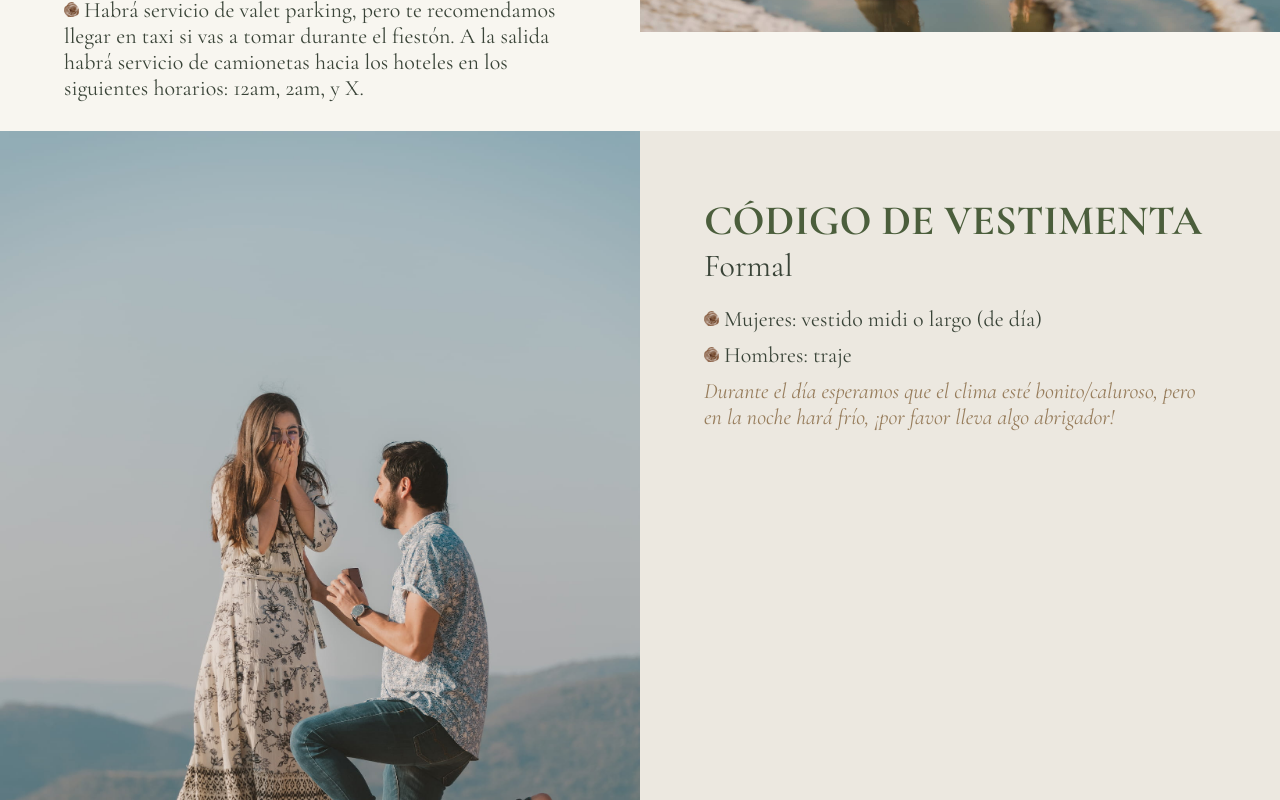
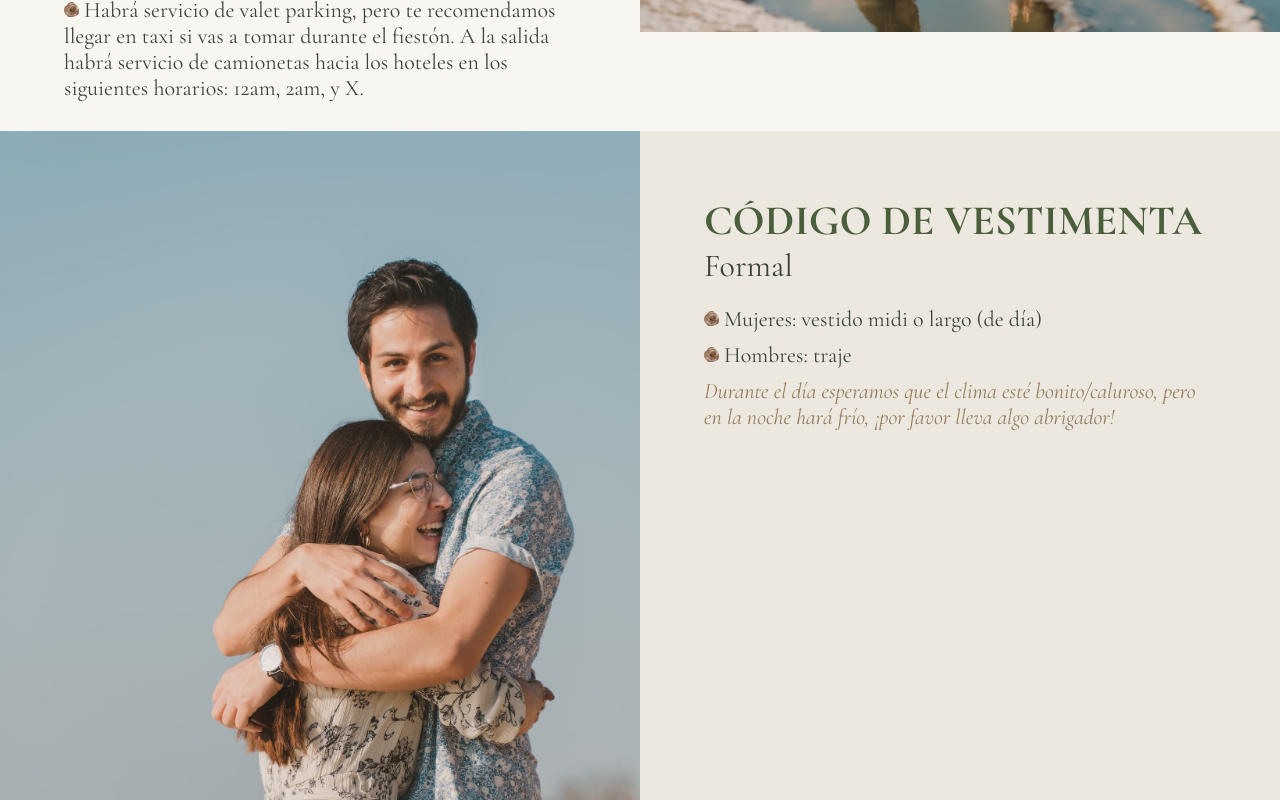
Before and after one commit to richipargo/nadia-stefan, a React (Vite) app: page /boda in a window 1280 px wide. Shown: the part 1220-2020 px from the top of the page. Built offline with nearby package versions, Linux system fonts and the light colour scheme.

Commit message:
Update Boda images

```diff
--- a/src/components/Boda.jsx
+++ b/src/components/Boda.jsx
@@ -63,11 +63,6 @@ const Boda = () => {
                 </li>
               </ul>
             </div>
-            {/* <img
-              className="entrance-img"
-              src="./public/xolatlaco1.png"
-              alt="Puerta grande de madera en la entrada de Jardín Xolatlaco."
-            /> */}
           </div>
           <div className="ceremonia-recepcion-img-container">
             <img
@@ -82,7 +77,7 @@ const Boda = () => {
       <div className="dresscode-container">
         <div className="dresscode">
           <div className="dresscode-img-container">
-            <img className="dresscode-img" src="./MER_5764.jpg" alt="Nadia y Stefan en Oaxaca" />
+            <img className="dresscode-img" src="./MER_5845.jpg" alt="Nadia y Stefan en Oaxaca" />
           </div>
           <div className="dresscode-text">
             <h2>Código de vestimenta</h2>
```
Also changed, not shown: public/MER_5732.jpg (added), public/MER_5845.jpg (added).
